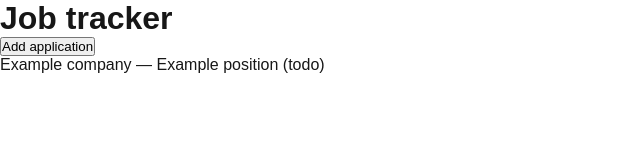
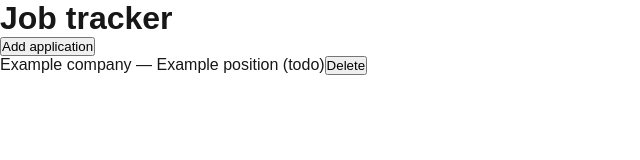
Before and after one commit to m-amroune/job-tracker, a Next.js app: page / in a window 1280 px wide. Both pictures are taken after a click on the button "Add application". Shown: the top 160 px of the page, without its empty margins (0-640 px from the left). Built offline with nearby package versions, Linux system fonts and the light colour scheme.

Commit message:
feat: delete job

```diff
--- a/src/app/page.tsx
+++ b/src/app/page.tsx
@@ -4,8 +4,10 @@ import { useState, useEffect } from "react";
 import { loadJobs, saveJobs } from "@/lib/storage";
 import { JobApplication, JobStatus } from "@/types/job";
 
+// Ordered list of job statuses (business rule)
 const STATUS_ORDER = ["todo", "applied", "interview", "rejected"] as const;
 
+// Return the next status in the cycle
 function getNextStatus(current: JobStatus): JobStatus {
   const index = STATUS_ORDER.indexOf(current);
   const nextIndex = (index + 1) % STATUS_ORDER.length;
@@ -13,10 +15,10 @@ function getNextStatus(current: JobStatus): JobStatus {
 }
 
 export default function Page() {
-  // Job applications state (client-side only)
+  // Job applications state (client-side data)
   const [jobs, setJobs] = useState<JobApplication[]>([]);
 
-  // Load from localStorage on client only
+  // Load jobs from localStorage after mount
   useEffect(() => {
     setJobs(loadJobs());
   }, []);
@@ -32,20 +34,28 @@ export default function Page() {
       createdAt: new Date().toISOString(),
     };
 
-    // Create a new array (do not mutate state)
+    // Create a new array (immutability)
     const updatedJobs = [...jobs, newJob];
 
-    // Update state
     setJobs(updatedJobs);
-
-    // Save to localStorage
     saveJobs(updatedJobs);
   }
 
+  // Cycle the status of a job when the list item is clicked
+  // Update state and localStorage
   function cycleStatus(id: string) {
     const updatedJobs = jobs.map((job) =>
       job.id === id ? { ...job, status: getNextStatus(job.status) } : job,
     );
+
+    setJobs(updatedJobs);
+    saveJobs(updatedJobs);
+  }
+
+  // Delete a job application by id
+  // Update state and localStorage
+  function deleteJob(id: string) {
+    const updatedJobs = jobs.filter((job) => job.id !== id);
 
     setJobs(updatedJobs);
     saveJobs(updatedJobs);
@@ -63,6 +73,15 @@ export default function Page() {
           {jobs.map((job) => (
             <li key={job.id} onClick={() => cycleStatus(job.id)}>
               {job.company} — {job.position} ({job.status})
+              <button
+                // Prevent click from triggering status change
+                onClick={(e) => {
+                  e.stopPropagation();
+                  deleteJob(job.id);
+                }}
+              >
+                Delete
+              </button>
             </li>
           ))}
         </ul>
```
